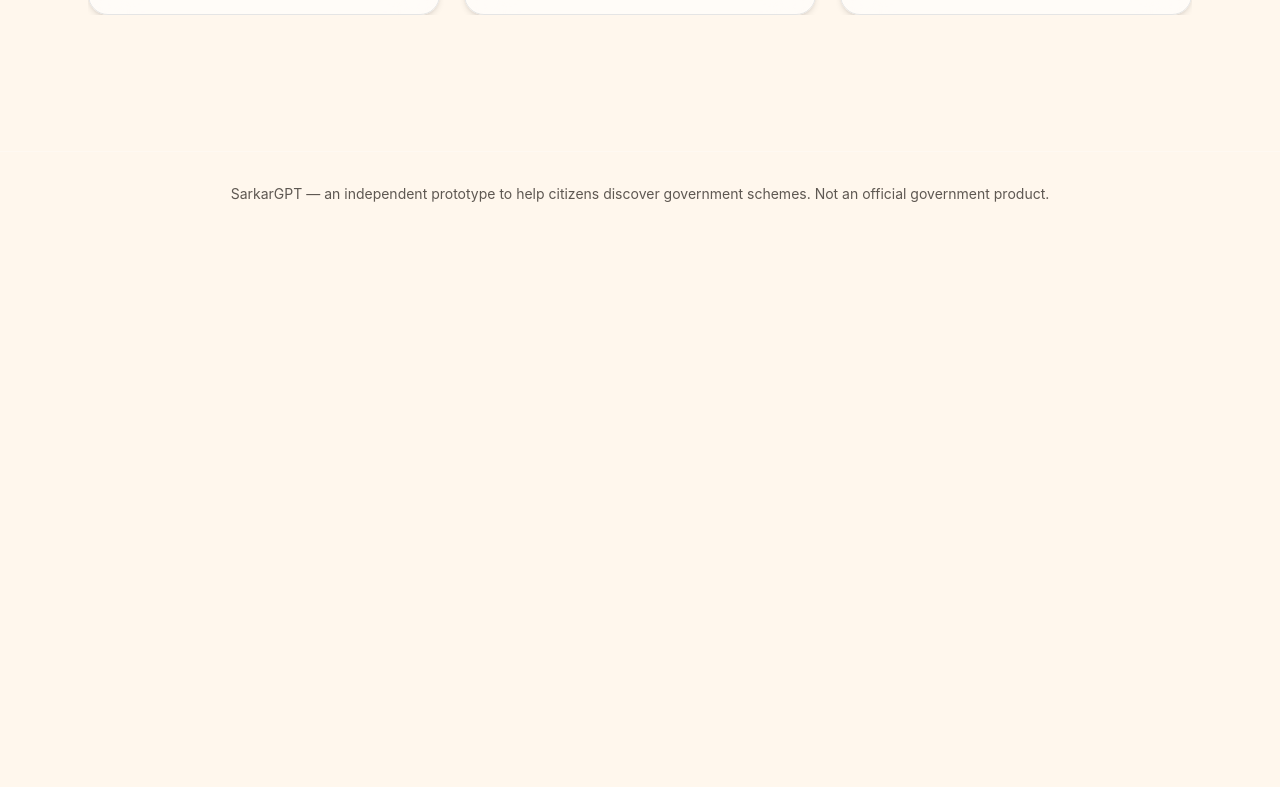
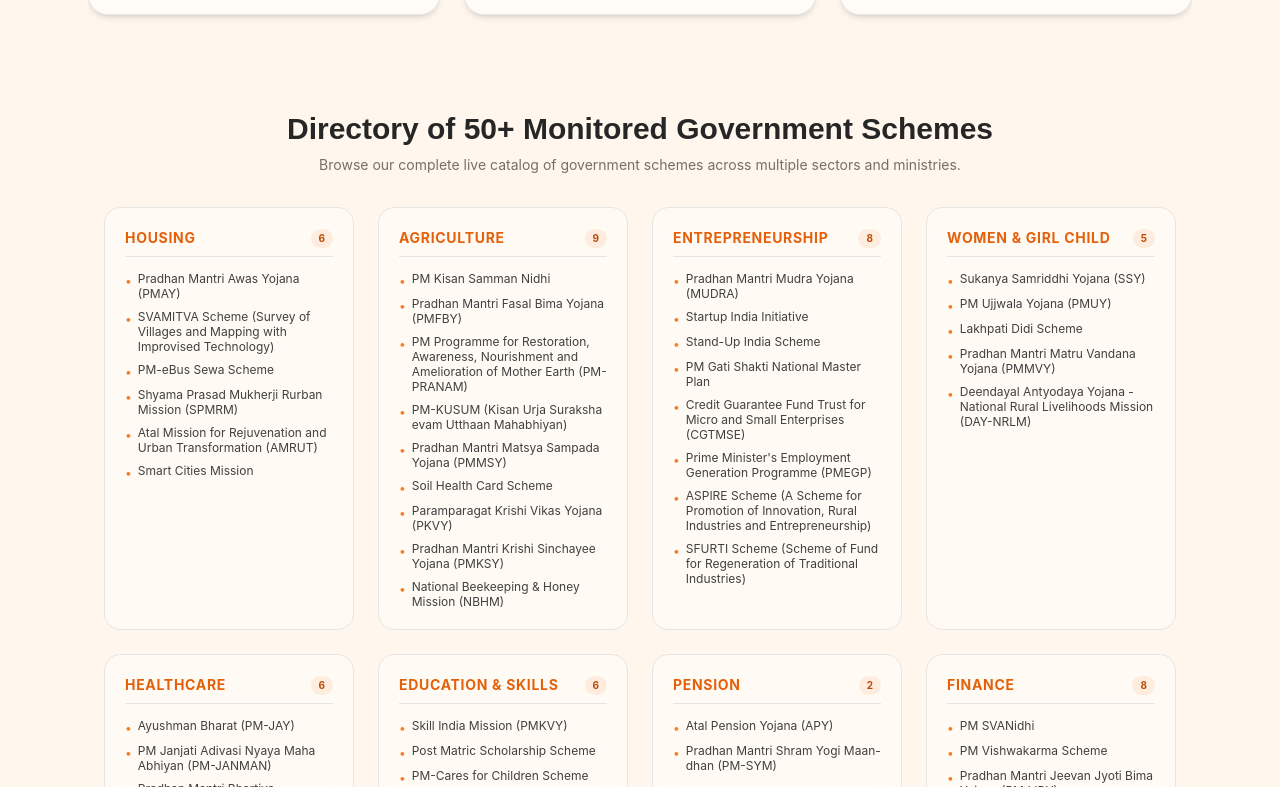
Before and after one commit to Aman-2518/Sarkar-GPT, a Next.js app: page / in a window 1280 px wide. Shown: the part 1813-2600 px from the top of the page. Before the commit the page ends 2049 px from the top, so only its background shows below. Built offline with nearby package versions, Linux system fonts and the light colour scheme.

Commit message:
feat: display all 50+ government schemes in a grouped directory on the landing page

```diff
--- a/app/page.tsx
+++ b/app/page.tsx
@@ -46,7 +46,7 @@
   }, [activeCategory]);
 
   const stats = [
-    { value: "30+", label: "Government Schemes" },
+    { value: "50+", label: "Government Schemes" },
     { value: "15", label: "Indian Languages" },
     { value: "100%", label: "Local Privacy" },
   ];
@@ -223,6 +223,47 @@
           </div>
         </div>
       </section>
+
+      {/* 50+ Schemes Directory Section */}
+      <section className="flex flex-col gap-8 max-w-6xl mx-auto px-4 pb-16">
+        <div className="text-center flex flex-col gap-2">
+          <h2 className="font-display text-3xl font-extrabold text-neutral-800 dark:text-white">
+            Directory of 50+ Monitored Government Schemes
+          </h2>
+          <p className="text-sm text-ink-900/60 dark:text-saffron-50/60 max-w-2xl mx-auto">
+            Browse our complete live catalog of government schemes across multiple sectors and ministries.
+          </p>
+        </div>
+
+        <div className="grid gap-6 md:grid-cols-2 lg:grid-cols-4">
+          {Array.from(new Set(schemes.map((s) => s.category))).map((category) => {
+            const catSchemes = schemes.filter((s) => s.category === category);
+            return (
+              <div
+                key={category}
+                className="p-5 rounded-2xl border border-neutral-200 dark:border-white/10 bg-white/40 dark:bg-zinc-900/40 backdrop-blur-md flex flex-col gap-3.5 hover:shadow-lg transition-all duration-300"
+              >
+                <div className="flex items-center justify-between border-b border-neutral-200 dark:border-white/5 pb-2">
+                  <span className="font-bold text-sm text-saffron-600 dark:text-saffron-400 uppercase tracking-wider">
+                    {category}
+                  </span>
+                  <span className="text-[10px] bg-saffron-500/10 text-saffron-700 dark:text-saffron-300 px-2 py-0.5 rounded-full font-bold">
+                    {catSchemes.length}
+                  </span>
+                </div>
+                <ul className="flex flex-col gap-2 text-xs">
+                  {catSchemes.map((s) => (
+                    <li key={s.id} className="text-neutral-700 dark:text-saffron-50/80 hover:text-saffron-600 dark:hover:text-saffron-400 transition-colors flex items-start gap-1.5 leading-tight">
+                      <span className="text-saffron-500 mt-0.5">•</span>
+                      <span>{s.name}</span>
+                    </li>
+                  ))}
+                </ul>
+              </div>
+            );
+          })}
+        </div>
+      </section>
     </div>
   );
 }
```
